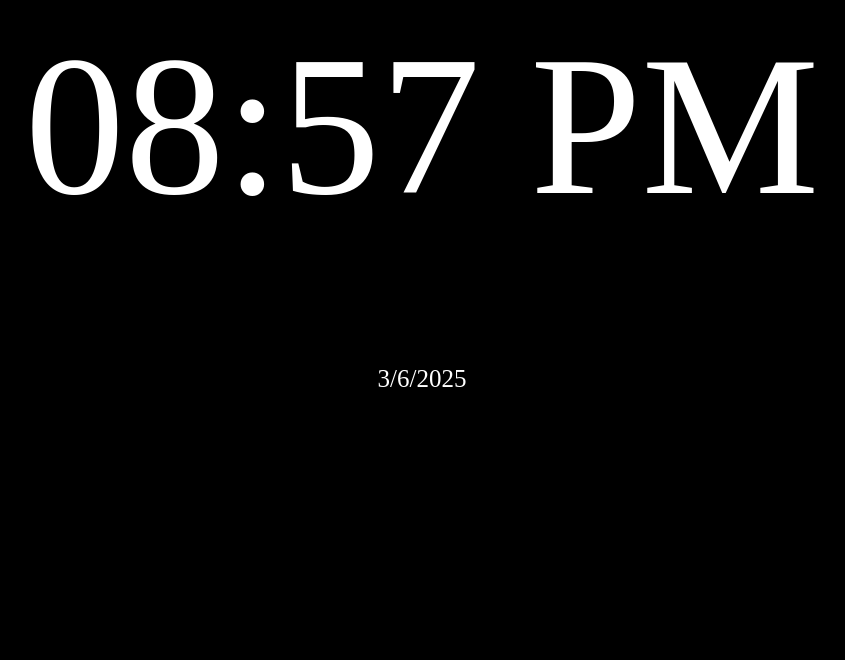
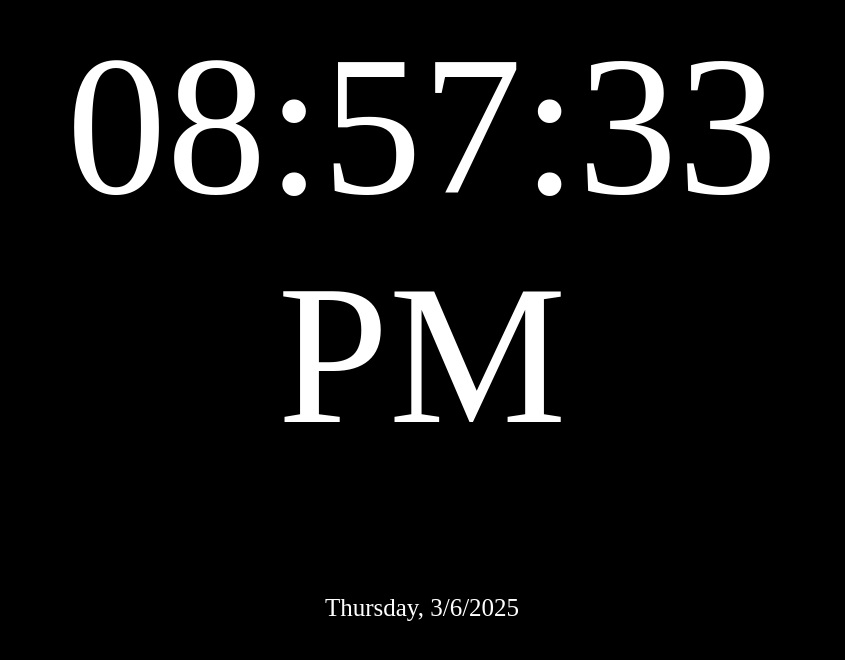
Before and after one commit to mjohnson16/clock, a plain HTML site: page index.html in a window 1280 px wide. Shown: the part 114-774 px from the top of the page, without its empty margins (218-1063 px from the left). Drawn offline with Linux system fonts and the light colour scheme.

Commit message:
Update index.html

```diff
--- a/index.html
+++ b/index.html
@@ -1,55 +1,46 @@
 <!DOCTYPE html>
 <html lang="en">
-
 <head>
     <meta charset="UTF-8" />
-    <meta name="viewport" content=
-        "width=device-width,
-        initial-scale=1.0" />
-
+    <meta name="viewport" content="width=device-width, initial-scale=1.0" />
     <title>Digital Clock</title>
-
     <style>
-    body {
-    			background-color: black;
-
-    }
-        #time {
-			background-color: black;
-            font-size: 200px;
-//            width: 500px;
-            margin: 125px;
+        body {
+            background-color: black;
+        }
+        #time, #date {
+            background-color: black;
             text-align: center;
             color: white;
         }
+        #time {
+            font-size: 200px;
+            margin: 125px;
+        }
         #date {
-        	background-color: black;
             font-size: 25px;
             margin: 6px;
-            text-align: center;
-            color: white;
         }
     </style>
 </head>
-
 <body>
     <div id="time">8:10:45</div>
+    <div id="date">Day of the week</div>
+    <p>version 0.3</p>
 
     <script>
-        setInterval(showTime, 1000);
         function showTime() {
             let time = new Date();
             let hour = time.getHours();
             let min = time.getMinutes();
             let sec = time.getSeconds();
-            am_pm = "AM";
+            let am_pm = "AM";
 
             if (hour > 12) {
                 hour -= 12;
                 am_pm = "PM";
-            }
-            if (hour == 0) {
-                hr = 12;
+            } else if (hour === 0) {
+                hour = 12;
                 am_pm = "AM";
             }
 
@@ -57,45 +48,26 @@
             min = min < 10 ? "0" + min : min;
             sec = sec < 10 ? "0" + sec : sec;
 
-            let currentTime = hour + ":"
-                + min + " " + am_pm;
-
-            document.getElementById("time")
-                .innerHTML = currentTime;
+            let currentTime = hour + ":" + min + ":" + sec + " " + am_pm;
+            document.getElementById("time").innerHTML = currentTime;
         }
 
-        showTime();
-    </script>
-
-    	<div id="date">Day of the week</div?>
-
-    	<script>
-        setInterval(showDate, 1000);
         function showDate() {
-            var days = ['Sunday','Monday','Tuesday','Wednesday','Thursday','Friday','Saturday'];
-
+            let days = ['Sunday', 'Monday', 'Tuesday', 'Wednesday', 'Thursday', 'Friday', 'Saturday'];
             let now = new Date();
-			let dayName = now.getDay(days);
-//			let monthName =
-            let month = now.getMonth();
+            let dayName = days[now.getDay()];
+            let month = now.getMonth() + 1;
             let date = now.getDate();
             let year = now.getFullYear();
 
-            let currentDate = month + 1 + "/" + date + "/" + year;
-            let currentDay = dayName;
-
-            document.getElementById("date")
-                .innerHTML = currentDate;
- //               .innerHTML = currentDay;
-
+            let currentDate = dayName + ", " + month + "/" + date + "/" + year;
+            document.getElementById("date").innerHTML = currentDate;
         }
 
+        setInterval(showTime, 1000);
+        setInterval(showDate, 1000);
+        showTime();
         showDate();
     </script>
-
-<p>version 0.3
-</p>
-
 </body>
-
 </html>
```
